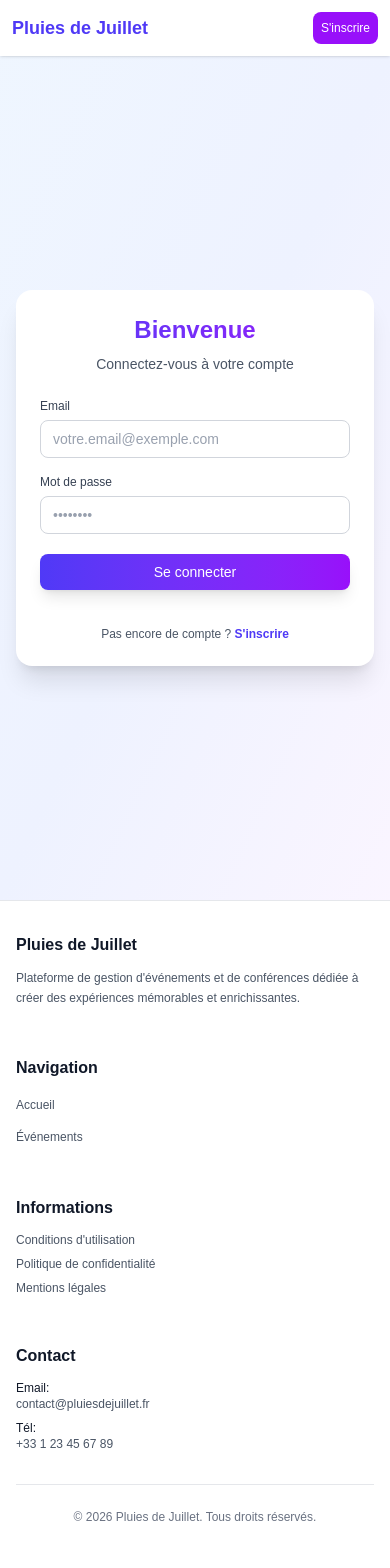
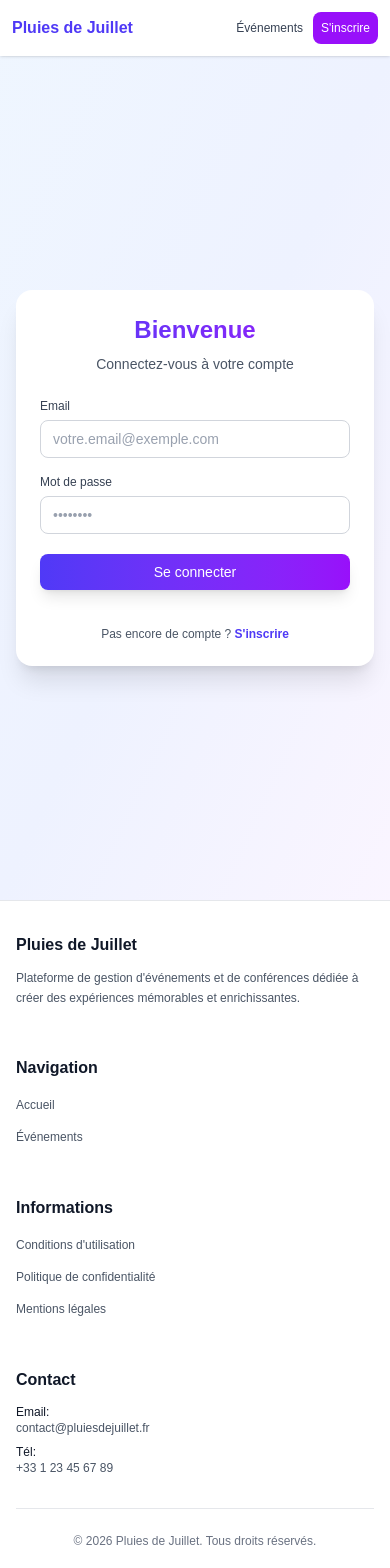
Before and after one commit to Adambizien/pluies_de_juillet, a Next.js app: page /login in a window 390 px wide. Shown: the top 1568 px of the page. Built offline with nearby package versions, Linux system fonts and the light colour scheme; no server answers.

Commit message:
feat: replace anchor tags with Link components for improved navigation in multiple files

```diff
--- a/app/api/stripe/confirm-payment/route.ts
+++ b/app/api/stripe/confirm-payment/route.ts
@@ -74,7 +74,6 @@ export async function POST(request: Request) {
 
     const registrationRepository = await getRepository(Registration);
 
-    // Vérifier si l'inscription existe déjà
     const existingRegistration = await registrationRepository.findOne({
       where: {
         userId: userId,
@@ -86,7 +85,6 @@ export async function POST(request: Request) {
       return Response.json({ success: true, alreadyExists: true });
     }
 
-    // Créer l'inscription
     await registrationRepository.save({
       userId: userId,
       eventId: parseInt(eventId),
--- a/app/login/page.tsx
+++ b/app/login/page.tsx
@@ -3,6 +3,7 @@
 import { signIn } from "next-auth/react";
 import { useRouter } from "next/navigation";
 import { FormEvent, useState } from "react";
+import Link from "next/link";
 
 
 export default function Login() {
@@ -107,9 +108,9 @@ export default function Login() {
             <div className="text-center pt-4">
               <p className="text-xs sm:text-sm text-gray-600">
                 Pas encore de compte ?{" "}
-                <a href="/register" className="font-semibold text-indigo-600 hover:text-indigo-500 transition-colors">
+                <Link href="/register" className="font-semibold text-indigo-600 hover:text-indigo-500 transition-colors">
                   S&apos;inscrire
-                </a>
+                </Link>
               </p>
             </div>
           </form>
--- a/app/register/page.tsx
+++ b/app/register/page.tsx
@@ -3,6 +3,7 @@
 import { useRouter } from "next/navigation";
 import { FormEvent, useState } from "react";
 import { validatePassword } from "@/lib/passwordValidator";
+import Link from "next/link";
 
 
 export default function Register() {
@@ -248,9 +249,9 @@ export default function Register() {
             <div className="text-center pt-4">
               <p className="text-xs sm:text-sm text-gray-600">
                 Déjà un compte ?{" "}
-                <a href="/login" className="font-semibold text-indigo-600 hover:text-indigo-500 transition-colors">
+                <Link href="/login" className="font-semibold text-indigo-600 hover:text-indigo-500 transition-colors">
                   Se connecter
-                </a>
+                </Link>
               </p>
             </div>
           </form>
--- a/components/Footer.tsx
+++ b/components/Footer.tsx
@@ -33,10 +33,22 @@ export default function Footer() {
           {/* Section Informations */}
           <div className="mb-6 sm:mb-0">
             <h3 className="text-base sm:text-lg font-semibold text-gray-900 mb-3 sm:mb-4">Informations</h3>
-            <ul className="space-y-2 text-xs sm:text-sm text-gray-600">
-              <li>Conditions d&apos;utilisation</li>
-              <li>Politique de confidentialité</li>
-              <li>Mentions légales</li>
+            <ul className="space-y-2">
+              <li>
+                <Link href="/conditions" className="text-xs sm:text-sm text-gray-600 hover:text-indigo-600 transition-colors">
+                  Conditions d&apos;utilisation
+                </Link>
+              </li>
+              <li>
+                <Link href="/confidentialite" className="text-xs sm:text-sm text-gray-600 hover:text-indigo-600 transition-colors">
+                  Politique de confidentialité
+                </Link>
+              </li>
+              <li>
+                <Link href="/mentions-legales" className="text-xs sm:text-sm text-gray-600 hover:text-indigo-600 transition-colors">
+                  Mentions légales
+                </Link>
+              </li>
             </ul>
           </div>
 
--- a/components/Header.tsx
+++ b/components/Header.tsx
@@ -41,16 +41,16 @@ export default function Header() {
     <header className="bg-white shadow sticky top-0 z-40">
       <div className="max-w-7xl mx-auto px-3 sm:px-4 lg:px-8 py-3 sm:py-4">
         <div className="flex justify-between items-center gap-2 sm:gap-4">
-          <div className="flex-1 min-w-0">
-            <Link href="/" className="text-lg sm:text-2xl font-bold text-indigo-600 hover:text-indigo-700 transition-colors truncate">
+          <div className="flex-shrink-0">
+            <Link href="/" className="text-base sm:text-lg md:text-2xl font-bold text-indigo-600 hover:text-indigo-700 transition-colors">
               Pluies de Juillet
             </Link>
           </div>
 
-          <div className="flex items-center gap-2 sm:gap-4">
+          <div className="flex items-center gap-1 sm:gap-2 md:gap-4">
             <Link
               href="/events"
-              className={`px-2 sm:px-4 py-2 rounded-lg text-sm sm:text-base font-medium transition-colors hidden md:block ${
+              className={`px-1.5 sm:px-2 md:px-4 py-1.5 sm:py-2 rounded-lg text-xs sm:text-sm md:text-base font-medium transition-colors whitespace-nowrap ${
                 pathname === "/events"
                   ? "bg-indigo-100 text-indigo-700"
                   : "text-gray-700 hover:bg-gray-100"
--- a/components/StripeCheckout.tsx
+++ b/components/StripeCheckout.tsx
@@ -2,6 +2,7 @@
 
 import { useState, useEffect } from "react";
 import { useRouter, useSearchParams } from "next/navigation";
+import Link from "next/link";
 
 interface StripeCheckoutProps {
   eventId: number;
@@ -99,18 +100,18 @@ export function StripeCheckout({ eventId, eventPrice, isAlreadyRegistered }: Str
         </p>
         <p className="text-blue-700 text-xs sm:text-sm mt-1">Vous pouvez consulter vos inscriptions dans votre profil.</p>
         <div className="mt-3 flex flex-col sm:flex-row gap-2 sm:gap-4">
-          <a
+          <Link
             href="/planning"
             className="inline-flex items-center justify-center px-3 py-2 text-xs sm:text-sm font-medium rounded-lg bg-blue-600 text-white hover:bg-blue-700 transition-colors w-full sm:w-auto"
           >
             Voir ma planification
-          </a>
-          <a
+          </Link>
+          <Link
             href="/historique"
             className="inline-flex items-center justify-center px-3 py-2 text-xs sm:text-sm font-medium rounded-lg bg-blue-600 text-white hover:bg-blue-700 transition-colors w-full sm:w-auto"
           >
             Voir mon historique
-          </a>
+          </Link>
         </div>
 
       </div>
```
